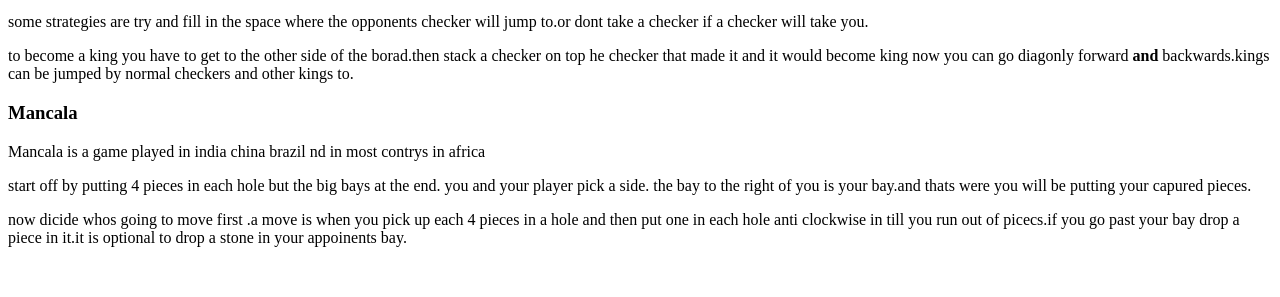
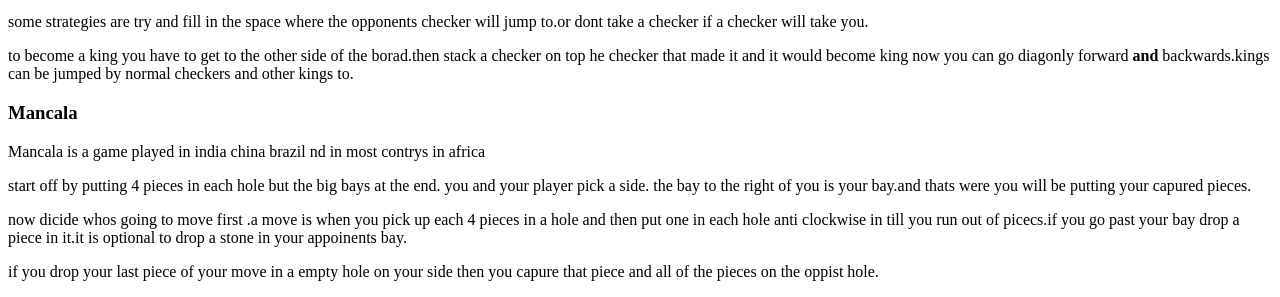
Before and after one commit to Micah567/website, a plain HTML site: page index.html in a window 1280 px wide. Shown: the part 574-871 px from the top of the page. Before the commit the page ends 837 px from the top, so only its background shows below. Drawn offline with Linux system fonts and the light colour scheme.

Commit message:
Update index.html

```diff
--- a/index.html
+++ b/index.html
@@ -32,6 +32,11 @@
   <p>now dicide whos going to move first .a move is when you pick up each 4 pieces in a hole and then put one in each hole anti clockwise
     in till you run out of picecs.if you go past your bay drop a piece in it.it is optional to drop a stone in your appoinents bay.</p>
 
+  <p> if you drop your last piece of your move in a empty hole  on your side
+    then you capure that piece and all of the pieces on the oppist hole.</p>
+
+
+
 
 
 
```
